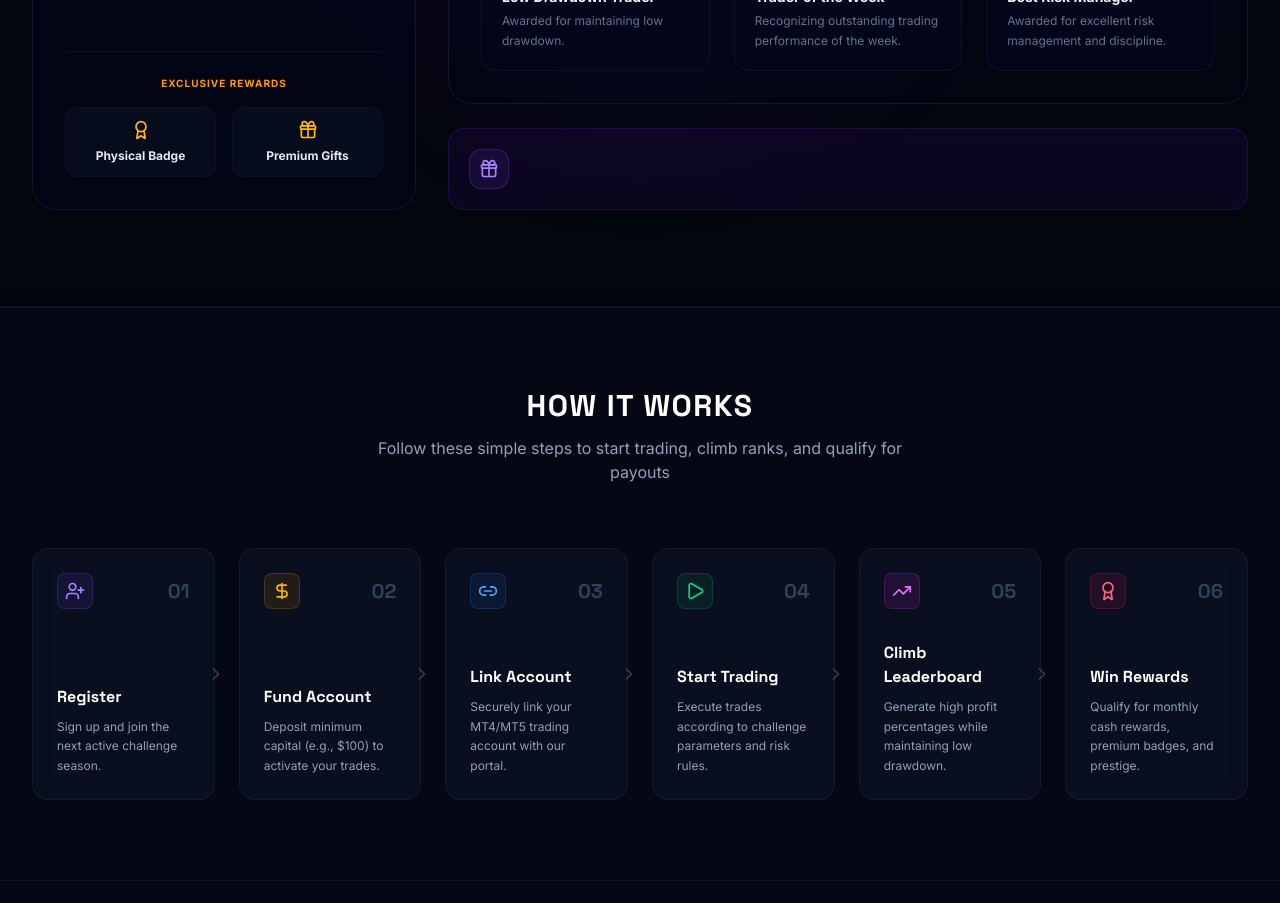
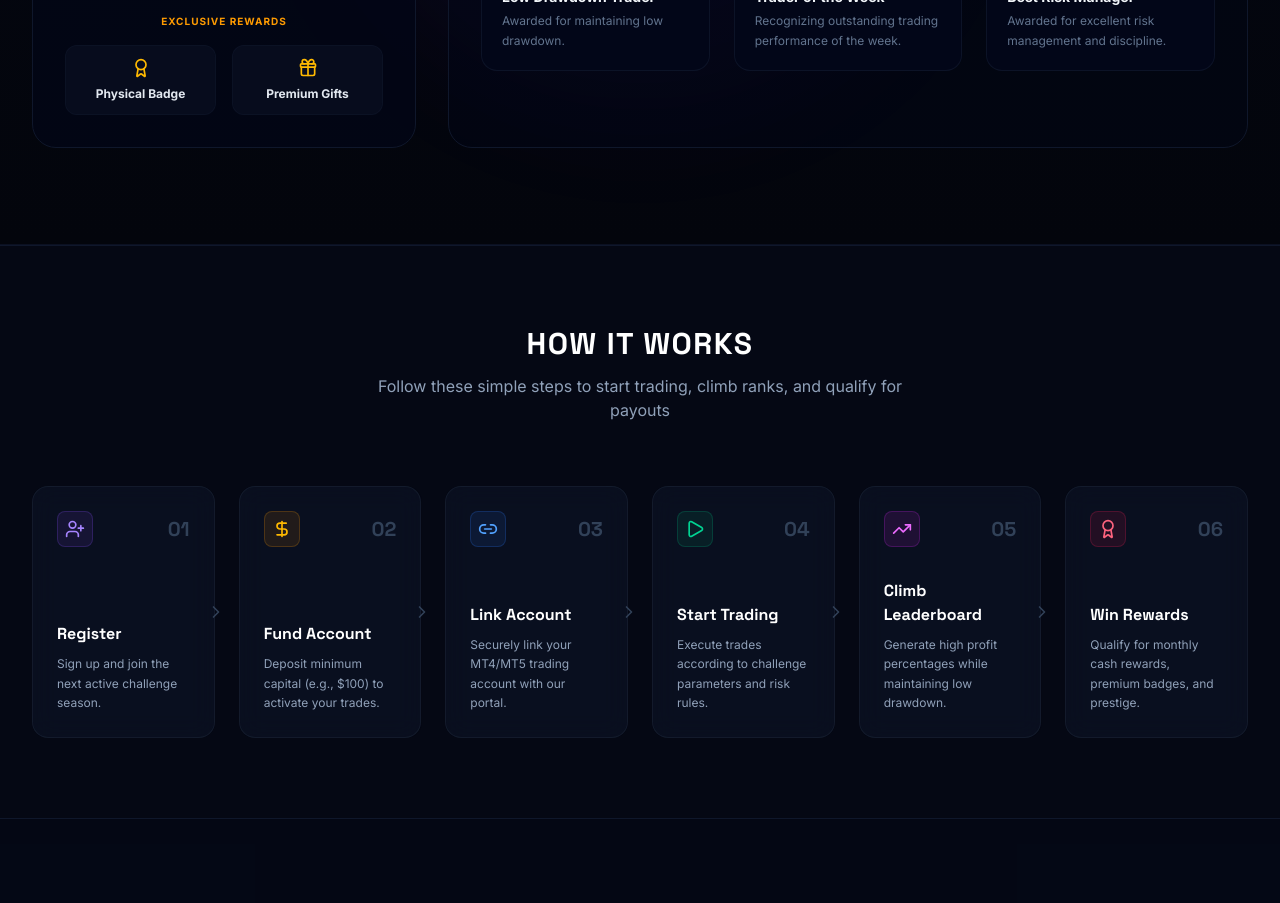
Before and after one commit to sandesh-000016/tradetalks, a Next.js app: page / in a window 1280 px wide. Shown: the part 2280-3183 px from the top of the page. Built offline with nearby package versions, Linux system fonts and the light colour scheme; no server answers.

Commit message:
removed gift:

```diff
--- a/components/HomePageClient.tsx
+++ b/components/HomePageClient.tsx
@@ -832,19 +832,7 @@ export default function HomePageClient({ initialTraders }: HomePageClientProps)
                 </div>
               </div>
 
-              {/* Bottom Rewards Info Card */}
-              <motion.div
-                variants={itemVariants}
-                initial="hidden"
-                whileInView="visible"
-                viewport={{ once: true }}
-                className="p-5 rounded-2xl bg-violet-950/20 border border-violet-900/30 flex items-center gap-4 hover:bg-violet-950/30 transition-colors"
-              >
-                <div className="w-10 h-10 rounded-xl bg-violet-500/10 border border-violet-500/20 flex items-center justify-center text-violet-400 shrink-0">
-                  <Gift className="w-5 h-5" />
-                </div>
 
-              </motion.div>
 
             </div>
 
```
